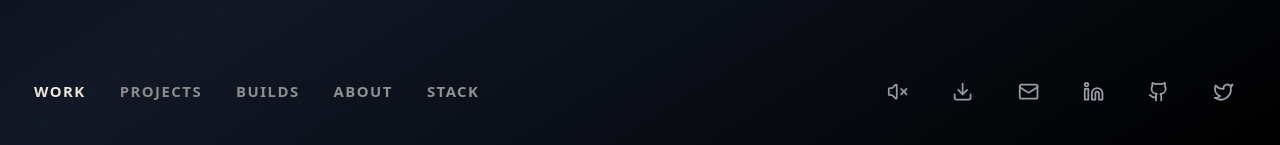
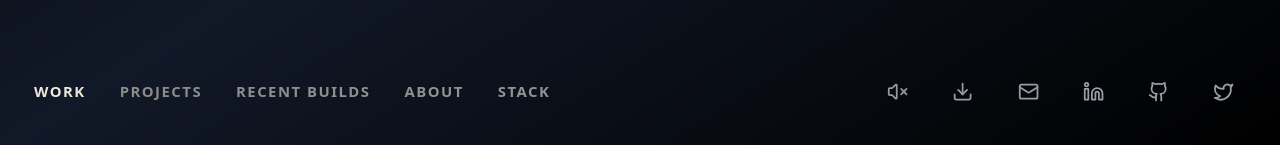
Before and after one commit to Rushi0070/personalwebsite, a React (Vite) app: page / in a window 1280 px wide. Shown: the part 652-797 px from the top of the page. Built offline with nearby package versions, Linux system fonts and the light colour scheme.

Commit message:
changed button

```diff
--- a/src/App.tsx
+++ b/src/App.tsx
@@ -833,7 +833,7 @@ export default function ArtisticPortfolio() {
   const { isMuted, toggleMute, playHover } = useSound();
   const { isMobile, isLowPower } = useDeviceDetect();
 
-  const navItems = useMemo(() => ['work', 'projects', 'builds', 'about', 'stack'], []);
+  const navItems = useMemo(() => ['work', 'projects', 'Recent Builds', 'about', 'stack'], []);
 
   const handleNavClick = useCallback((sec: string) => {
     setActiveSection(sec);
```
